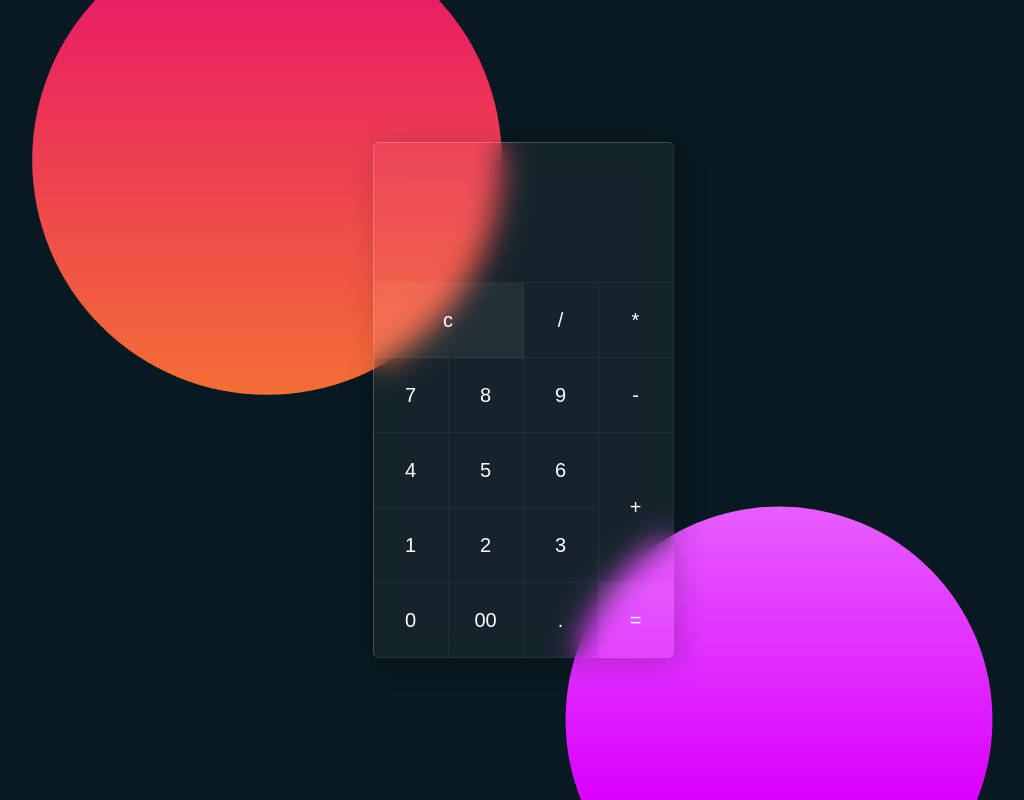
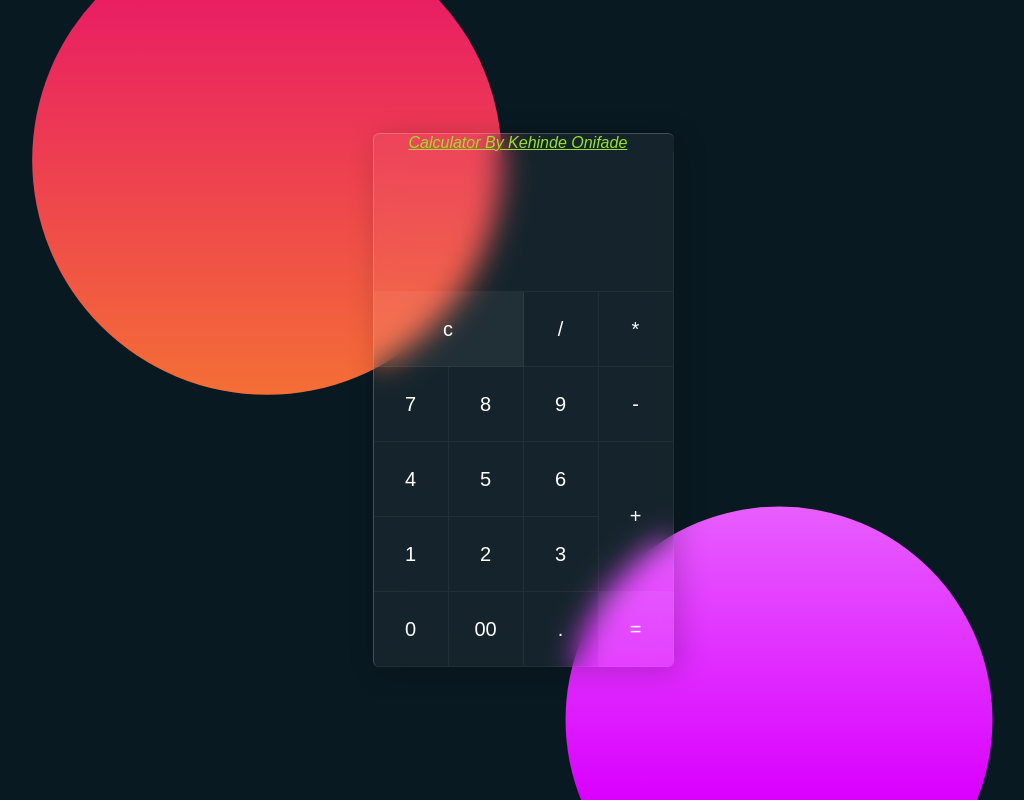
Before and after one commit to kendoriddy/calculatorWithJavascript, a plain HTML site: page index.html in a window 1280 px wide. Shown: the whole page, without its empty margins (117-1141 px from the left). Drawn offline with Linux system fonts and the light colour scheme; a web font is replaced by a local one.

Commit message:
Added name

```diff
--- a/index.html
+++ b/index.html
@@ -9,6 +9,7 @@
 </head>
 <body>
     <div class="container">
+	    <span style="margin-left: 35px; color: #98e22b;"><u><em>Calculator By Kehinde Onifade</em></u></span>
         <form class="calculator" name="calc">
             <input type="text" readonly class="value" name="txt">
             <span class="num clear" onclick="calc.txt.value = ''">c</span>
```
